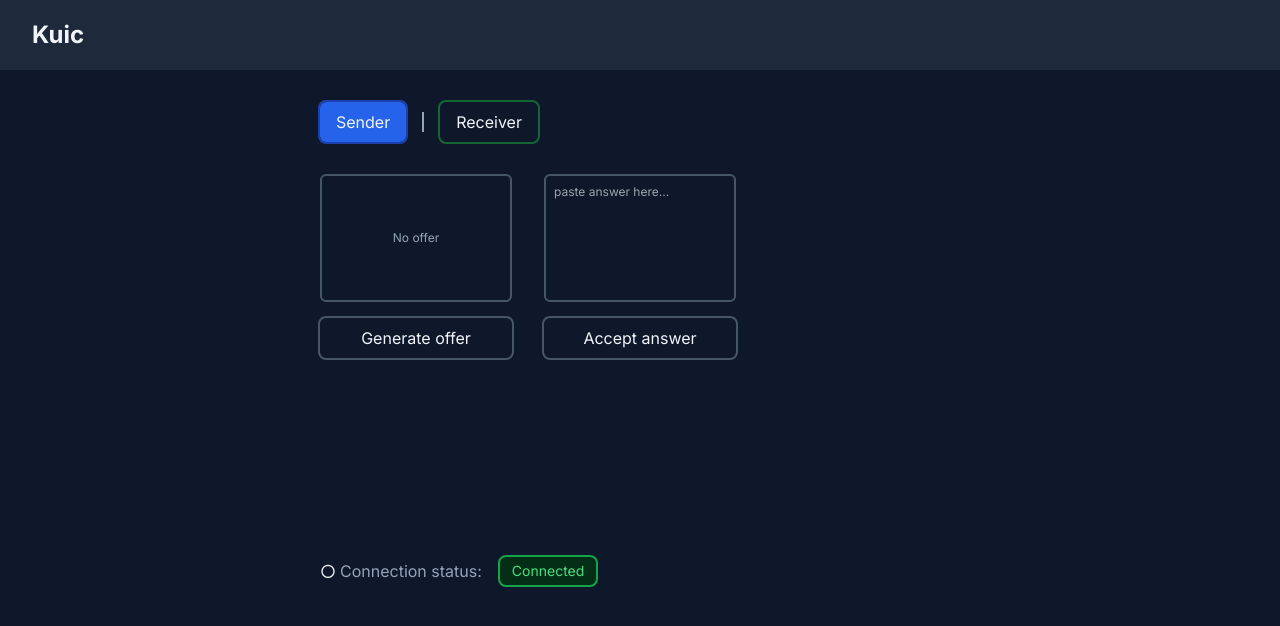
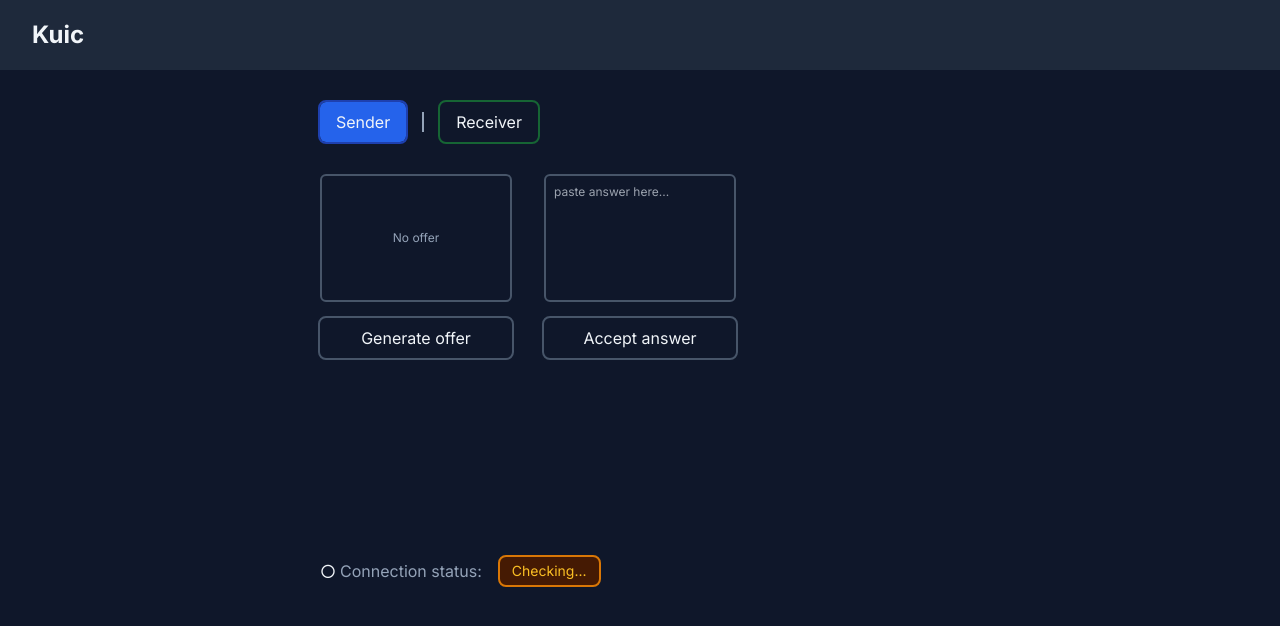
Before and after one commit to kennizen/kuic, a Next.js app: page /application in a window 1280 px wide. Shown: the top 626 px of the page. Built offline with nearby package versions, Linux system fonts and the light colour scheme.

Commit message:
adding file picker

```diff
--- a/src/app/application/ConnectionStatus.tsx
+++ b/src/app/application/ConnectionStatus.tsx
@@ -1,13 +1,49 @@
-const ConnectionStatus = () => {
+interface IProps {
+  type: StatusType;
+}
+
+type StatusType = "connected" | "disconnected" | "not connected" | "checking";
+
+const ConnectionStatus = ({ type }: IProps) => {
+  // handlers
+  function getStatusPill() {
+    switch (type) {
+      case "not connected":
+        return (
+          <div className="px-3 py-1 rounded-lg border-2 border-slate-600 text-sm text-slate-400 bg-slate-950">
+            <p className="capitalize">{type}</p>
+          </div>
+        );
+      case "connected":
+        return (
+          <div className="px-3 py-1 rounded-lg border-2 border-green-600 text-sm text-green-400 bg-green-950">
+            <p className="capitalize">{type}</p>
+          </div>
+        );
+      case "disconnected":
+        return (
+          <div className="px-3 py-1 rounded-lg border-2 border-red-600 text-sm text-red-400 bg-red-950">
+            <p className="capitalize">{type}</p>
+          </div>
+        );
+      case "checking":
+        return (
+          <div className="px-3 py-1 rounded-lg border-2 border-amber-600 text-sm text-amber-400 bg-amber-950">
+            <p className="capitalize">{type}...</p>
+          </div>
+        );
+      default:
+        break;
+    }
+  }
+
   return (
     <div className="flex items-center h-[fit-content] gap-4">
       <div className="flex items-center gap-1">
         <i className="ri-circle-line"></i>
         <p className="text-slate-400">Connection status:</p>
       </div>
-      <div className="px-3 py-1 rounded-lg border-2 border-green-600 text-sm text-green-400 bg-green-950">
-        <p>Connected</p>
-      </div>
+      {getStatusPill()}
     </div>
   );
 };
--- /dev/null
+++ b/src/app/application/FilePicker.tsx
@@ -0,0 +1,7 @@
+
+
+const FilePicker = () => {
+   return <div>FilePicker</div>;
+};
+
+export default FilePicker;
--- /dev/null
+++ b/src/app/application/WillNotWork.tsx
@@ -0,0 +1,10 @@
+const WillNotWork = () => {
+  return (
+    <div className="h-[calc(100%-var(--navbar-height))] text-slate-300 flex flex-col items-center justify-center">
+      <p className="text-3xl font-bold">OOPS!</p>
+      <p>This browser is not supported.</p>
+    </div>
+  );
+};
+
+export default WillNotWork;
--- a/src/app/application/page.tsx
+++ b/src/app/application/page.tsx
@@ -1,12 +1,27 @@
+"use client";
+
+import { useEffect, useState } from "react";
 import ConnectionStatus from "./ConnectionStatus";
 import UserType from "./UserType";
+import WillNotWork from "./WillNotWork";
 
 const Application = () => {
+  // states
+  const [isSupported, setIsSupported] = useState(false);
+
+  // lifecycles
+  useEffect(() => {
+    // @ts-expect-error
+    if (window.showSaveFilePicker !== undefined) setIsSupported(true);
+  }, []);
+
+  if (!isSupported) return <WillNotWork />;
+
   return (
     <div className="h-[calc(100vh-var(--navbar-height))] text-slate-100 flex justify-center">
       <div className="min-w-[400px] w-[50%] py-8 flex justify-between flex-wrap gap-4">
         <UserType />
-        <ConnectionStatus />
+        <ConnectionStatus type="checking" />
       </div>
     </div>
   );
```
